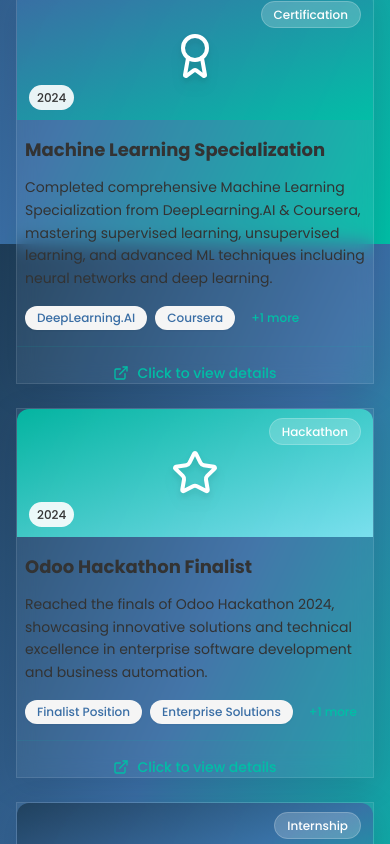
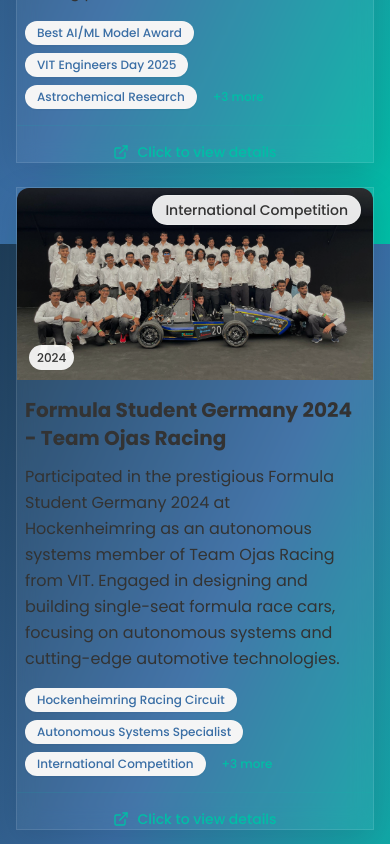
Before and after one commit to pyshcx/my-portfolio, a Next.js app: page / in a window 390 px wide. Shown: the part 4820-5664 px from the top of the page. Built offline with nearby package versions, Linux system fonts and the light colour scheme.

Commit message:
Add Achievements section with VIT Engineers Day 2025 and Formula Student Germany 2024

```diff
--- a/src/app/ResearchSection.jsx
+++ /dev/null
@@ -1,31 +0,0 @@
-"use client";
-
-const ResearchSection = () => {
-  const researchItems = [
-    {
-      title: "AI in Healthcare",
-      description: "Exploring the use of AI to improve medical diagnostics and patient care.",
-    },
-    {
-      title: "Autonomous Systems",
-      description: "Developing algorithms for autonomous vehicles and robotics.",
-    },
-    {
-      title: "Computer Vision",
-      description: "Using deep learning for image recognition and object detection.",
-    },
-  ];
-
-  return (
-    <div className="bg-white bg-opacity-10 backdrop-blur-md p-6 rounded-xl shadow-lg border border-[#00BFA6]/20">
-      {researchItems.map((item, index) => (
-        <div key={index} className="mb-4">
-          <h3 className="text-lg font-semibold text-[#333333]">{item.title}</h3>
-          <p className="text-sm text-[#333333]">{item.description}</p>
-        </div>
-      ))}
-    </div>
-  );
-};
-
-export default ResearchSection;
--- a/src/app/components/Achievements.jsx
+++ b/src/app/components/Achievements.jsx
@@ -1,65 +1,47 @@
 "use client";
 
 import { motion } from 'framer-motion';
-import { Award, Trophy, Star, Medal, ExternalLink } from 'lucide-react';
+import { Award, Trophy, Star, Medal, ExternalLink, Car } from 'lucide-react';
 import { useState } from 'react';
+import Image from 'next/image';
 import SectionWrapper from './SectionWrapper';
 
 const achievements = [
   {
     id: 1,
-    title: "Formula Student Germany 2024",
-    category: "Competition",
-    description: "Selected among Top 35 global teams at Formula Student Germany 2024 Autonomous Challenge. Led the Path Planning team for Team Ojas Racing, developing autonomous navigation algorithms and YOLO-based object detection systems.",
-    date: "2024",
-    image: "public/PHOTO-2025-09-23-00-24-48.jpg",
+    title: "Best AI/ML Model Award - VIT Engineers Day 2025",
+    category: "Research Award",
+    description: "Won the Best AI/ML Model award at Vellore Institute of Technology Engineers Day 2025 for the project 'Unlocking the Cosmos: AI for Astrochemical Reaction Networks.' Developed an innovative AI model to understand and predict chemistry happening in deep space, finding patterns in cosmic data.",
+    date: "2025",
+    image: "/img_astro_award.jpg",
     icon: Trophy,
     color: "from-[#1E3D58] to-[#3A6EA5]",
-    highlights: ["Top 35 globally", "Autonomous Challenge", "Team Leadership"]
+    highlights: [
+      "Best AI/ML Model Award",
+      "VIT Engineers Day 2025",
+      "Astrochemical Research",
+      "Team Leadership",
+      "Chancellor Recognition",
+      "Deep Space Chemistry AI"
+    ]
   },
   {
     id: 2,
-    title: "Machine Learning Specialization",
-    category: "Certification",
-    description: "Completed comprehensive Machine Learning Specialization from DeepLearning.AI & Coursera, mastering supervised learning, unsupervised learning, and advanced ML techniques including neural networks and deep learning.",
+    title: "Formula Student Germany 2024 - Team Ojas Racing",
+    category: "International Competition",
+    description: "Participated in the prestigious Formula Student Germany 2024 at Hockenheimring as an autonomous systems member of Team Ojas Racing from VIT. Engaged in designing and building single-seat formula race cars, focusing on autonomous systems and cutting-edge automotive technologies.",
     date: "2024",
-    image: "/images/achievements/ml-certification.jpg",
-    icon: Award,
+    image: "/formula_student_germany.jpg", // You can add your FSG image here
+    icon: Car,
     color: "from-[#3A6EA5] to-[#00BFA6]",
-    highlights: ["DeepLearning.AI", "Coursera", "Advanced ML Techniques"]
-  },
-  {
-    id: 3,
-    title: "Odoo Hackathon Finalist",
-    category: "Hackathon",
-    description: "Reached the finals of Odoo Hackathon 2024, showcasing innovative solutions and technical excellence in enterprise software development and business automation.",
-    date: "2024",
-    image: "/images/achievements/odoo-hackathon.jpg",
-    icon: Star,
-    color: "from-[#00BFA6] to-[#82E9F5]",
-    highlights: ["Finalist Position", "Enterprise Solutions", "Innovation"]
-  },
-  {
-    id: 4,
-    title: "Top 10% Recognition - Alfaleus Tech",
-    category: "Internship",
-    description: "Achieved Top 10% recognition at Alfaleus Tech Internship Bootcamp 2025, demonstrating exceptional performance in advanced technology projects and collaborative development.",
-    date: "2025",
-    image: "/images/achievements/alfaleus-recognition.jpg",
-    icon: Medal,
-    color: "from-[#1E3D58] via-[#3A6EA5] to-[#00BFA6]",
-    highlights: ["Top 10%", "Bootcamp Excellence", "Advanced Tech"]
-  },
-  {
-    id: 5,
-    title: "Generative AI using IBM Watsonx",
-    category: "Certification",
-    description: "Completed advanced certification in Generative AI using IBM Watsonx platform, gaining expertise in large language models, prompt engineering, and enterprise AI solutions.",
-    date: "2025",
-    image: "/images/achievements/ibm-watsonx.jpg",
-    icon: Award,
-    color: "from-[#3A6EA5] to-[#00BFA6]",
-    highlights: ["IBM Career Education", "Generative AI", "Enterprise Solutions"]
+    highlights: [
+      "Hockenheimring Racing Circuit",
+      "Autonomous Systems Specialist",
+      "International Competition",
+      "Industry Networking",
+      "Team Ojas Racing",
+      "VIT University"
+    ]
   }
 ];
 
@@ -97,7 +79,7 @@
         viewport={{ once: true, margin: "-100px" }}
         className="w-full"
       >
-        {/* Section Header - Consistent with other sections */}
+        {/* Section Header */}
         <h2 className="section-title">
           Achievements
         </h2>
@@ -113,13 +95,13 @@
           Celebrating milestones in my journey through technology, research, and innovation
         </motion.p>
 
-        {/* Achievements Grid */}
+        {/* Achievements Grid - Now supports multiple achievements */}
         <motion.div
           variants={containerVariants}
           initial="hidden"
           whileInView="visible"
           viewport={{ once: true, margin: "-50px" }}
-          className="grid grid-cols-1 md:grid-cols-2 lg:grid-cols-3 gap-6 md:gap-8"
+          className="grid grid-cols-1 md:grid-cols-2 gap-6 md:gap-8"
         >
           {achievements.map((achievement) => {
             const IconComponent = achievement.icon;
@@ -133,16 +115,28 @@
                   className="glass-card h-full flex flex-col cursor-pointer transform transition-all duration-300 hover:scale-105 hover:shadow-xl"
                   onClick={() => setSelectedAchievement(achievement)}
                 >
-                  {/* Achievement Header with Icon */}
-                  <div className="relative h-32 md:h-40 overflow-hidden rounded-t-xl mb-4">
-                    <div className={`absolute inset-0 bg-gradient-to-br ${achievement.color} opacity-90`} />
-                    <div className="absolute inset-0 flex items-center justify-center">
-                      <IconComponent className="w-12 h-12 md:w-16 md:h-16 text-white drop-shadow-lg" />
+                  {/* Achievement Header with Image */}
+                  <div className="relative h-48 overflow-hidden rounded-t-xl mb-4">
+                    {/* Background Image */}
+                    <div className="absolute inset-0">
+                      {achievement.image ? (
+                        <Image
+                          src={achievement.image}
+                          alt={achievement.title}
+                          fill
+                          className="object-cover"
+                          sizes="(max-width: 768px) 100vw, (max-width: 1200px) 50vw, 33vw"
+                        />
+                      ) : (
+                        <div className={`w-full h-full bg-gradient-to-br ${achievement.color}`} />
+                      )}
+                      {/* Light overlay for better badge readability */}
+                      <div className="absolute inset-0 bg-black/20" />
                     </div>
 
                     {/* Category Badge */}
                     <div className="absolute top-3 right-3">
-                      <span className="bg-white/20 backdrop-blur-sm text-white px-3 py-1 rounded-full text-xs md:text-sm font-medium border border-white/20">
+                      <span className="bg-white/90 backdrop-blur-sm text-[#333333] px-3 py-1 rounded-full text-sm font-medium border border-white/20">
                         {achievement.category}
                       </span>
                     </div>
@@ -157,17 +151,17 @@
 
                   {/* Achievement Content */}
                   <div className="flex-1 flex flex-col px-2">
-                    <h3 className="text-lg md:text-xl font-bold text-[#333333] mb-3 group-hover:text-[#00BFA6] transition-colors duration-300">
+                    <h3 className="text-xl font-bold text-[#333333] mb-3 group-hover:text-[#00BFA6] transition-colors duration-300">
                       {achievement.title}
                     </h3>
 
-                    <p className="section-text text-sm md:text-base mb-4 flex-1 leading-relaxed">
+                    <p className="section-text text-base mb-4 flex-1 leading-relaxed">
                       {achievement.description}
                     </p>
 
                     {/* Highlights */}
                     <div className="flex flex-wrap gap-2 mt-auto">
-                      {achievement.highlights.slice(0, 2).map((highlight, index) => (
+                      {achievement.highlights.slice(0, 3).map((highlight, index) => (
                         <span
                           key={index}
                           className="bg-[#F5F5F5] text-[#3A6EA5] px-3 py-1 rounded-full text-xs font-medium shadow-sm"
@@ -175,9 +169,9 @@
                           {highlight}
                         </span>
                       ))}
-                      {achievement.highlights.length > 2 && (
+                      {achievement.highlights.length > 3 && (
                         <span className="text-[#00BFA6] text-xs font-medium px-2 py-1">
-                          +{achievement.highlights.length - 2} more
+                          +{achievement.highlights.length - 3} more
                         </span>
                       )}
                     </div>
@@ -213,23 +207,36 @@
               className="bg-white rounded-2xl max-w-2xl w-full max-h-[90vh] overflow-y-auto shadow-2xl"
               onClick={(e) => e.stopPropagation()}
             >
-              {/* Modal Header */}
+              {/* Modal Header with Image */}
               <div className="relative">
-                <div className={`h-48 md:h-64 bg-gradient-to-br ${selectedAchievement.color} flex items-center justify-center rounded-t-2xl`}>
-                  <selectedAchievement.icon className="w-16 h-16 md:w-20 md:h-20 text-white drop-shadow-lg" />
+                <div className="h-64 overflow-hidden rounded-t-2xl">
+                  {selectedAchievement.image ? (
+                    <Image
+                      src={selectedAchievement.image}
+                      alt={selectedAchievement.title}
+                      fill
+                      className="object-cover"
+                      sizes="(max-width: 768px) 100vw, 50vw"
+                    />
+                  ) : (
+                    <div className={`w-full h-full bg-gradient-to-br ${selectedAchievement.color}`} />
+                  )}
+                  {/* Light overlay for close button visibility */}
+                  <div className="absolute inset-0 bg-black/10" />
                 </div>
+
                 <button
                   onClick={() => setSelectedAchievement(null)}
-                  className="absolute top-4 right-4 bg-white/20 backdrop-blur-sm text-white w-10 h-10 rounded-full flex items-center justify-center hover:bg-white/30 transition-colors text-xl font-light"
+                  className="absolute top-4 right-4 bg-white/90 backdrop-blur-sm text-[#333333] w-10 h-10 rounded-full flex items-center justify-center hover:bg-white transition-colors text-xl font-light shadow-lg"
                 >
                   ×
                 </button>
               </div>
 
               {/* Modal Content */}
-              <div className="p-6 md:p-8">
-                <div className="flex flex-col md:flex-row md:items-center justify-between mb-4 gap-4">
-                  <h3 className="text-2xl md:text-3xl font-bold text-[#333333]">
+              <div className="p-8">
+                <div className="flex flex-col md:flex-row md:items-center justify-between mb-6 gap-4">
+                  <h3 className="text-3xl font-bold text-[#333333]">
                     {selectedAchievement.title}
                   </h3>
                   <div className="flex items-center gap-3">
@@ -242,9 +249,40 @@
                   </div>
                 </div>
 
-                <p className="section-text text-base md:text-lg leading-relaxed mb-6">
-                  {selectedAchievement.description}
-                </p>
+                {/* Dynamic modal content based on achievement */}
+                {selectedAchievement.id === 1 ? (
+                  <>
+                    <p className="section-text text-lg leading-relaxed mb-6">
+                      This groundbreaking project focused on developing AI models to understand astrochemical reaction networks in deep space. Working with an incredible team, we created innovative algorithms that could identify patterns in cosmic data and predict chemical reactions occurring in the vast universe.
+                    </p>
+
+                    <div className="bg-[#F5F5F5] p-6 rounded-xl mb-6">
+                      <h4 className="font-semibold text-[#333333] mb-3 text-lg">Project Details:</h4>
+                      <p className="section-text">
+                        The recognition came from Chancellor Dr. G. Viswanathan and Dean Dr. Jaisankar N at VIT's prestigious Engineers Day celebration. This achievement represents months of dedicated research into the intersection of artificial intelligence and space chemistry, pushing the boundaries of what's possible in computational astrophysics.
+                      </p>
+                    </div>
+                  </>
+                ) : (
+                  <>
+                    <p className="section-text text-lg leading-relaxed mb-6">
+                      An incredible journey at the prestigious Hockenheimring racing circuit in Germany, where I contributed to Team Ojas Racing's autonomous systems development. This global competition challenged us to design and build single-seat formula race cars while focusing on the complete package of design, performance, financial planning, and market strategy.
+                    </p>
+
+                    <div className="bg-[#F5F5F5] p-6 rounded-xl mb-6">
+                      <h4 className="font-semibold text-[#333333] mb-3 text-lg">Experience Highlights:</h4>
+                      <p className="section-text mb-4">
+                        <strong>Technical Growth:</strong> Gained hands-on experience in autonomous systems, tackling real-world engineering challenges and diving deep into cutting-edge automotive technologies.
+                      </p>
+                      <p className="section-text mb-4">
+                        <strong>Industry Networking:</strong> Connected with brilliant students from universities worldwide and industry leaders from renowned companies like Porsche, Bosch, Tesla, and Mercedes.
+                      </p>
+                      <p className="section-text">
+                        <strong>Learning & Feedback:</strong> Participated in insightful review sessions with judges, receiving valuable feedback and guidance for future projects and career development.
+                      </p>
+                    </div>
+                  </>
+                )}
 
                 {/* All Highlights in Modal */}
                 <div className="border-t border-[#00BFA6]/10 pt-6">
--- a/src/app/components/Navbar.jsx
+++ b/src/app/components/Navbar.jsx
@@ -283,7 +283,7 @@
             <motion.a
               whileHover={{ scale: 1.05 }}
               whileTap={{ scale: 0.95 }}
-              href="https://drive.google.com/file/d/1sUFJyyfiK8RlAGQ9j4hcf26D_BbyunkB/view?usp=sharing"
+              href="https://drive.google.com/file/d/1oXH_wN1qGZ2MvcIIzJtyyilr9FvP-oVt/view?usp=sharing"
               target="_blank"
               rel="noopener noreferrer"
               className="hidden md:flex items-center bg-[#00BFA6] text-white py-2 px-3 lg:px-4 rounded-lg hover:bg-[#82E9F5] hover:text-[#333333] transition-all duration-300 text-sm lg:text-base"
@@ -368,7 +368,7 @@
                   <motion.a
                     whileHover={{ scale: 1.02 }}
                     whileTap={{ scale: 0.98 }}
-                    href="https://drive.google.com/file/d/1sUFJyyfiK8RlAGQ9j4hcf26D_BbyunkB/view?usp=sharing"
+                    href="https://drive.google.com/file/d/1oXH_wN1qGZ2MvcIIzJtyyilr9FvP-oVt/view?usp=sharing"
                     target="_blank"
                     rel="noopener noreferrer"
                     className="flex items-center justify-center bg-[#00BFA6] text-white py-3 px-4 rounded-lg hover:bg-[#82E9F5] hover:text-[#333333] transition-all duration-300 text-base font-medium"
--- a/src/app/components/Projects.jsx
+++ b/src/app/components/Projects.jsx
@@ -30,7 +30,7 @@
     description:
       "NLP pipeline that surfaces actionable insights from customer reviews.",
     githubLink: "https://github.com/pyshcx/car-rental-feedback-analyzer",
-    hostedLink: "https://car-rental-feedback-analyzer.streamlit.app/"
+    hostedLink: "https://car-rental-feedback-analyzer.pranayshah.online/"
   }
 ];
 
```
Also changed, not shown: public/formula_student_germany.jpg (added), public/img_astro_award.jpg (renamed from public/PHOTO-2025-09-23-00-24-48.jpg).
